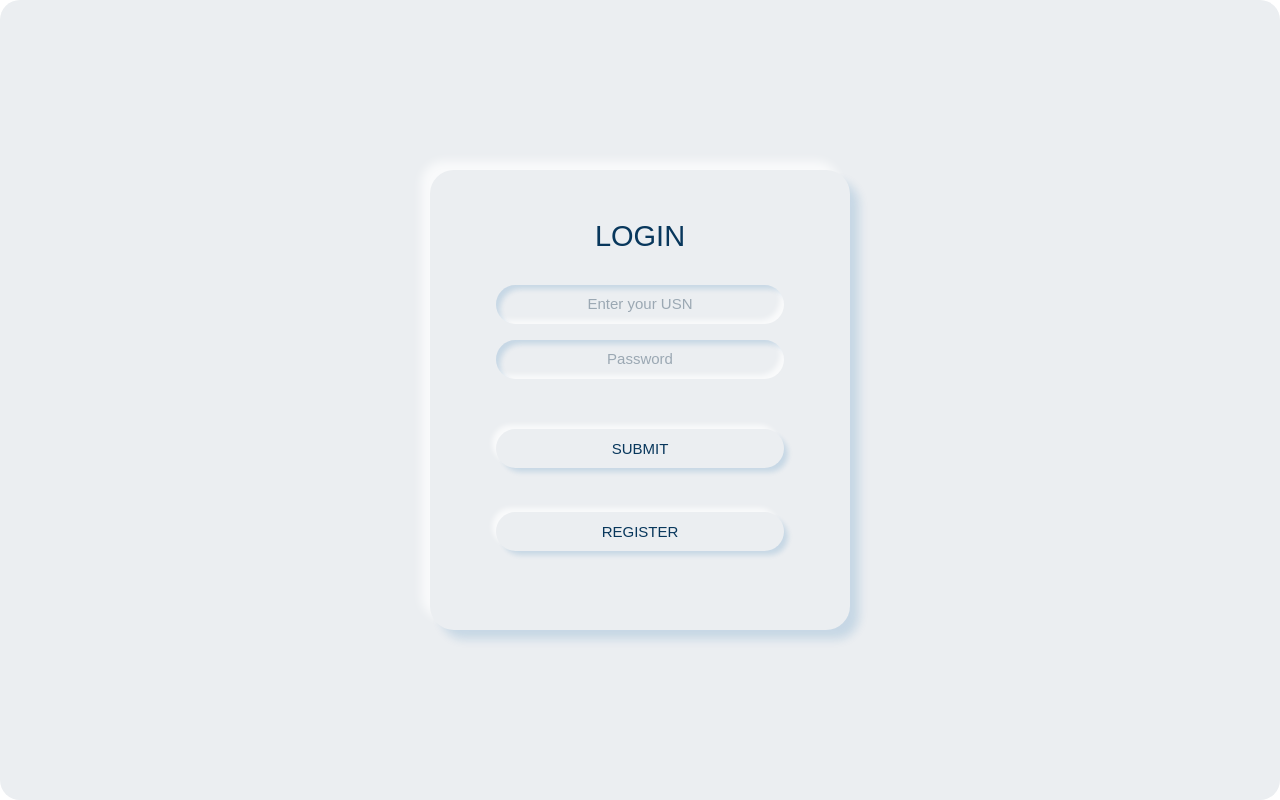
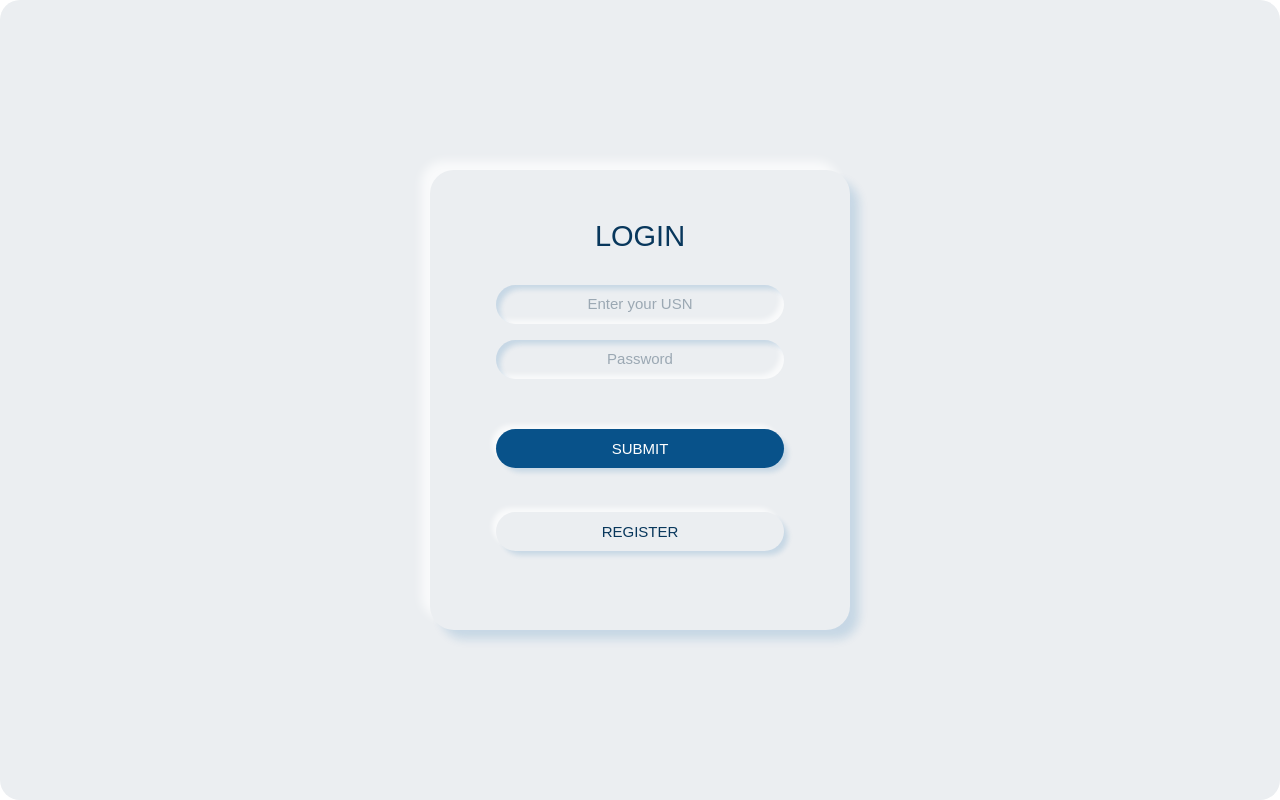
Before and after one commit to Anish0804/Web_Project, a PHP site: page /login.php in a window 1280 px wide. Run offline with PHP 8.4, Linux system fonts and the light colour scheme.

Commit message:
Updated Button

```diff
--- a/css/loginstyle.css
+++ b/css/loginstyle.css
@@ -79,7 +79,7 @@ h2{
 
 button{
     width:100%;
-    background: transparent;
+
     border:transparent;
     margin: 42px 0 2px;
     height: 39px;
@@ -88,8 +88,18 @@ button{
     padding: 0 12px;
     box-sizing: border-box;
     outline:none;
-    color:#08375c;
+
     box-shadow:  5px 5px 5px -1px rgba(10, 99, 169, 0.16),
                 -5px -5px 5px -1px rgba(255, 255, 255, 0.70);
     cursor: pointer;
 }
+
+.main-btn{
+    background: #08528a;
+    color:#ffffff;
+}
+
+.side-btn{
+    background: transparent;
+    color:#08375c;
+}
```
